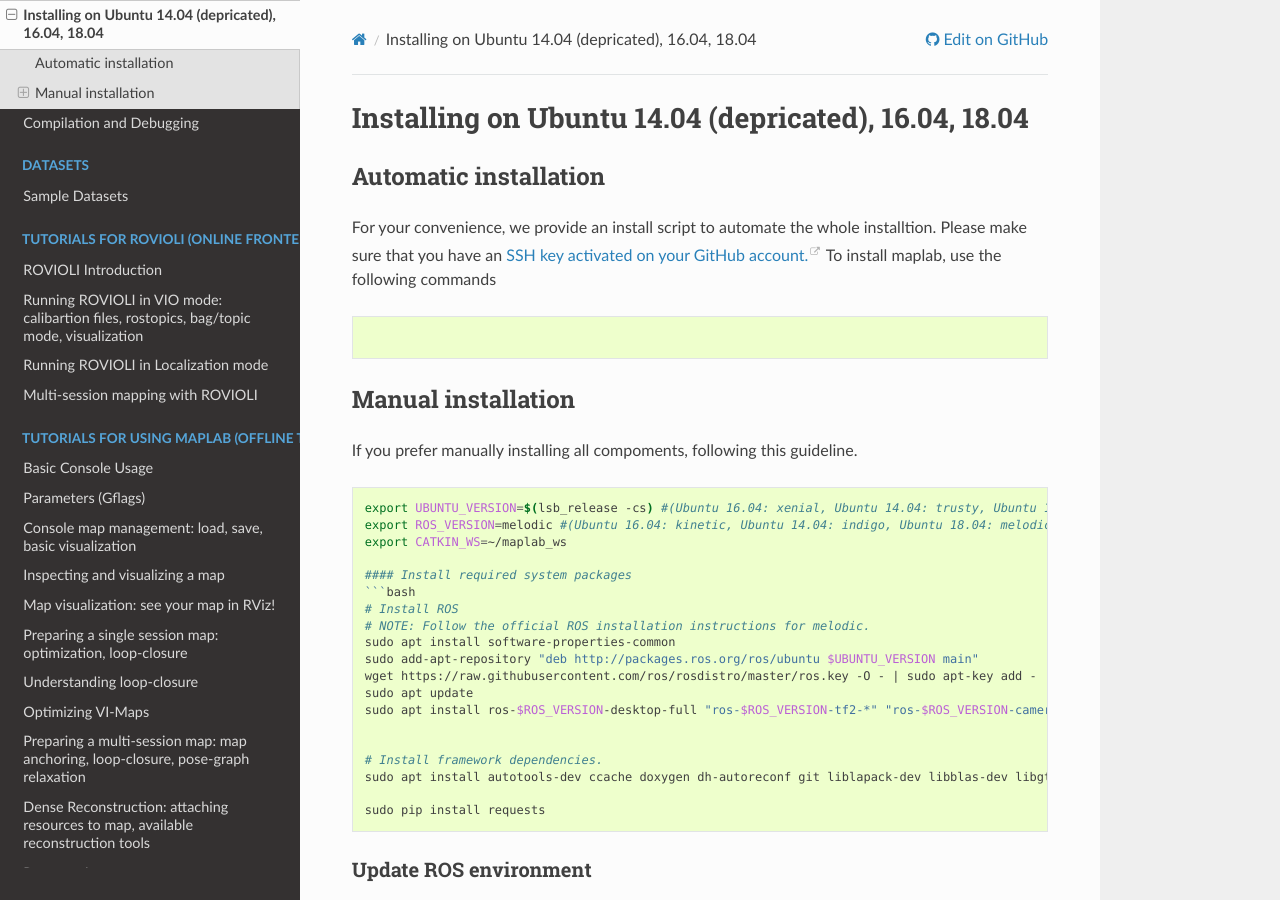
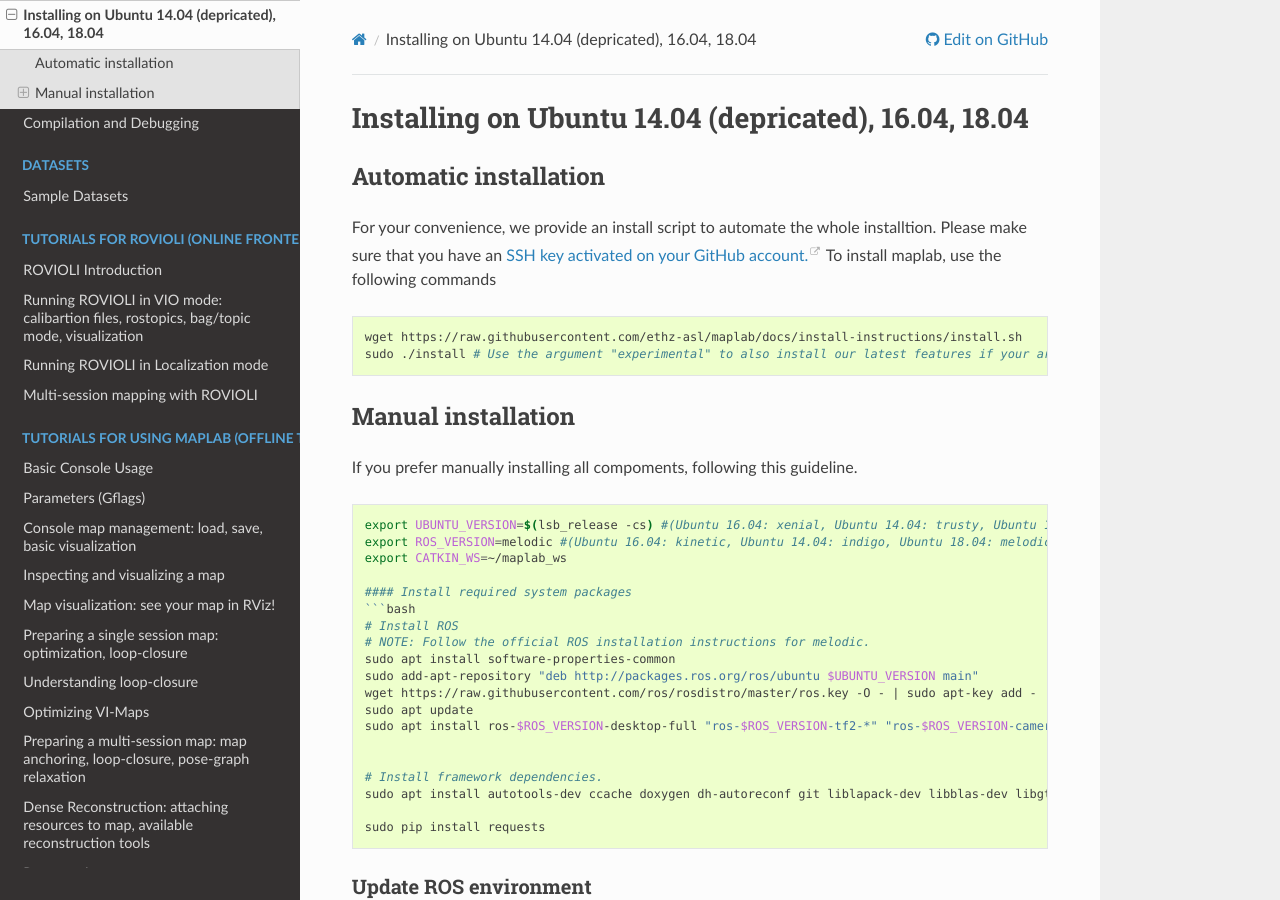
Before and after one commit to ethz-asl/maplab, a Sphinx documentation site: the page built from docs/pages/installation/A_Installation-Ubuntu.md, in a window 1280 px wide and 900 px high. Built offline with Sphinx 7.4.7 and the Read the Docs theme 2.0.0, drawn with Linux system fonts in a browser that asks for light colours; pages that are not in the unit, such as notebooks, are missing from menus; some of the changed text lies outside the part shown.

Commit message:
added instructions for wget

````diff
--- a/docs/pages/installation/A_Installation-Ubuntu.md
+++ b/docs/pages/installation/A_Installation-Ubuntu.md
@@ -3,7 +3,8 @@
 For your convenience, we provide an install script to automate the whole installtion. Please make sure that you have an [SSH key activated on your GitHub account.](https://help.github.com/en/github/authenticating-to-github/generating-a-new-ssh-key-and-adding-it-to-the-ssh-agent)
 To install maplab, use the following commands
 ```bash
-
+wget https://raw.githubusercontent.com/ethz-asl/maplab/docs/install-instructions/install.sh
+sudo ./install # Use the argument "experimental" to also install our latest features if your are eligible.
 ```
 
 ### Manual installation
````
Also changed, not shown: other parts of docs/pages/installation/A_Installation-Ubuntu.md (+1 -1 lines).
